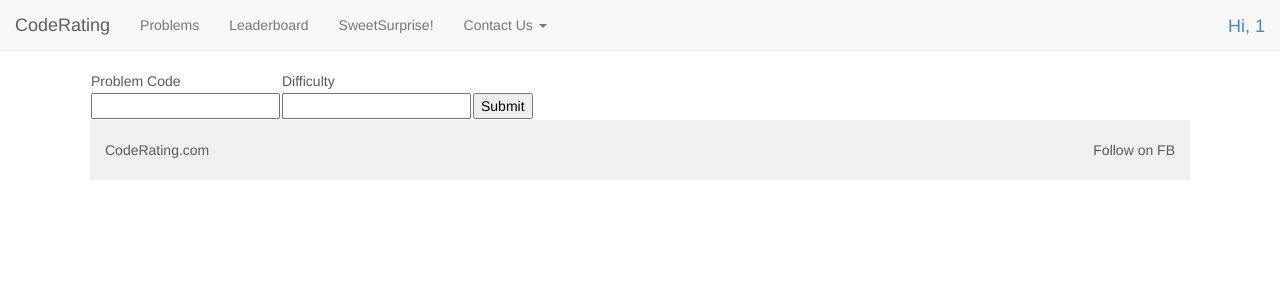
After one commit to sambuddhabasu/hackathon, a PHP site: page /problem_list.php in a window 1280 px wide. The commit adds this page. Shown: the top 300 px of the page. Run offline with PHP 8.4, Linux system fonts and the light colour scheme; the visitor is signed in with stand-in values (Sample User, id 1); some libraries are stand-ins or nearby versions.

Commit message:
second commit

```diff
--- a/index.php
+++ b/index.php
@@ -93,7 +93,7 @@
           <img class="img-circle" src="images/img1.jpg" alt="Generic placeholder image" width="300px">
           <h2>Problems</h2>
           <p>Search for problems with their problem id and difficulty.</p>
-          <p><a class="btn btn-default" href="codes_list.php?pcode=fire&difficulty=easy" role="button">View details &raquo;</a></p>
+          <p><a class="btn btn-default" href="problem_list.php" role="button">View details &raquo;</a></p>
         </div><!-- /.col-lg-4 -->
         <div class="col-lg-4">
           <img class="img-circle" src="images/img2.png" alt="Generic placeholder image" width="300px">
--- /dev/null
+++ b/problem_list.php
@@ -0,0 +1,77 @@
+<?php
+session_start();
+if(!isset($_SESSION['handle'])) {
+  echo "<script type=\"text/javascript\">
+  window.location.href='index.php';
+  </script>";
+}
+if (isset($_POST['submit_problem'])) {
+  $problem_code = $_POST['problem_code'];
+  $difficulty = $_POST['difficulty'];
+  $url = "codes_list.php?pcode=" . $problem_code . "&difficulty=" . $difficulty;
+  header("location: codes_list.php?pcode=" . $problem_code . "&difficulty=" . $difficulty);
+}
+?>
+<!DOCTYPE html>
+<html lang="en">
+  <head>
+    <meta charset="utf-8">
+    <meta http-equiv="X-UA-Compatible" content="IE=edge">
+    <meta name="viewport" content="width=device-width, initial-scale=1.0">
+    <meta name="description" content="">
+    <meta name="author" content="">
+    <link rel="shortcut icon" href="../../docs-assets/ico/favicon.png">
+
+    <title>HomePage</title>
+
+    <!-- Bootstrap core CSS -->
+    <link href="css/bootstrap.css" rel="stylesheet">
+
+    <!-- Just for debugging purposes. Don't actually copy this line! -->
+    <!--[if lt IE 9]><script src="../../docs-assets/js/ie8-responsive-file-warning.js"></script><![endif]-->
+
+    <!-- HTML5 shim and Respond.js IE8 support of HTML5 elements and media queries -->
+    <!--[if lt IE 9]>
+      <script src="https://oss.maxcdn.com/libs/html5shiv/3.7.0/html5shiv.js"></script>
+      <script src="https://oss.maxcdn.com/libs/respond.js/1.3.0/respond.min.js"></script>
+    <![endif]-->
+
+    <!-- Custom styles for this template -->
+    <link href="css/carousel.css" rel="stylesheet">
+    <link href="css/home.css" rel="stylesheet">
+  </head>
+<!-- NAVBAR
+================================================== -->
+  <body>
+
+  <?php
+    include_once('template_header.php');
+  ?>
+
+    </div><!-- /.container -->
+
+
+    <!-- Bootstrap core JavaScript
+    ================================================== -->
+    <!-- Placed at the end of the document so the pages load faster -->
+    <script src="https://code.jquery.com/jquery-1.10.2.min.js"></script>
+    <script src="js/bootstrap.min.js"></script>
+    <form method="post">
+      <table>
+        <tr>
+          <td>Problem Code</td>
+          <td>Difficulty</td>
+          <td></td>
+        </tr>
+        <tr>
+          <td><input type="text" name="problem_code" id="problem_code" /></td>
+          <td><input type="text" name="difficulty" id="difficulty" /></td>
+          <td><input type="submit" name="submit_problem" id="submit_problem" value="Submit"/></td>
+        </tr>
+      </table>
+    </form>
+  <?php
+      include_once('template_footer.php');
+    ?>
+  </body>
+</html>
--- a/template_header.php
+++ b/template_header.php
@@ -13,7 +13,7 @@
     </div>
     <div class="navbar-collapse collapse">
       <ul class="nav navbar-nav">
-        <li><a href="codes_list.php?pcode=fire&difficulty=easy">Problems</a></li>
+        <li><a href="problem_list.php">Problems</a></li>
         <li><a href="leaderboard.php">Leaderboard</a></li>
         <li><a href="cli.php">SweetSurprise!</a></li>
         <li class="dropdown">
```
